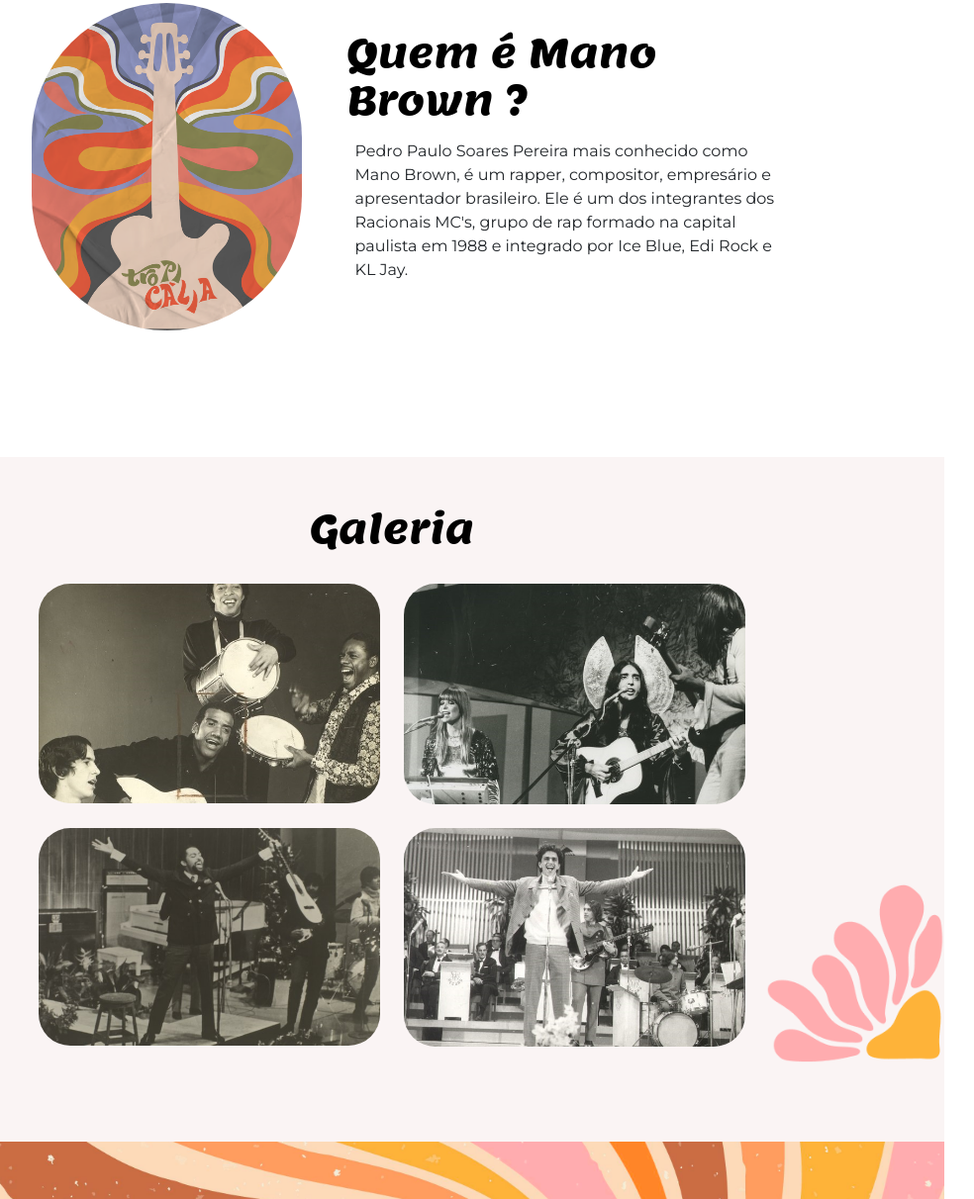
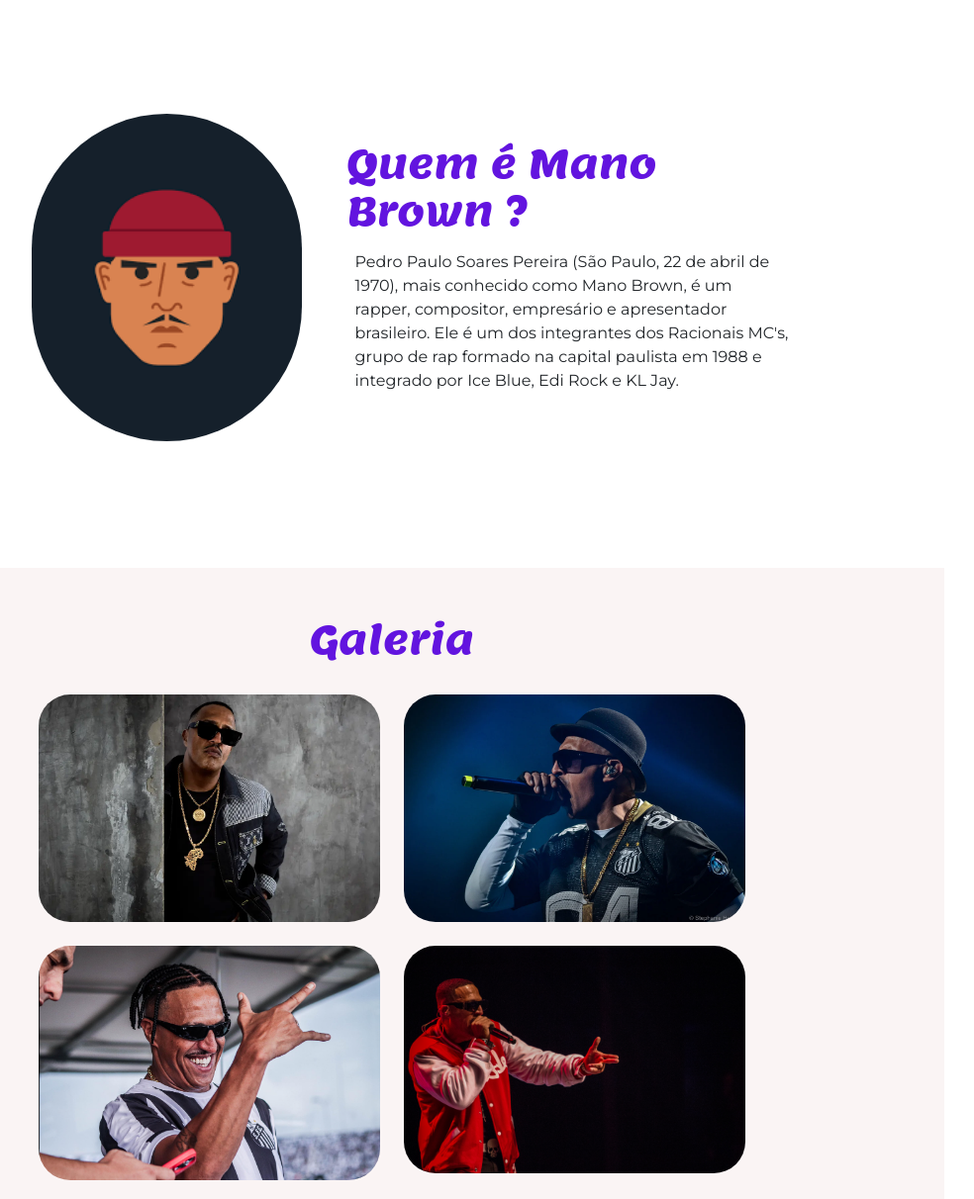
Before and after one commit to lucaspomba/Acessibilidade-web, a plain HTML site: page index.html in a window 1280 px wide. Shown: the part 1043-2255 px from the top of the page at 99% size, without its empty margins (244-1228 px from the left). Drawn offline with nearby package versions, Linux system fonts and the light colour scheme.

Commit message:
Add files via upload

```diff
--- a/index.html
+++ b/index.html
@@ -15,7 +15,7 @@
     <header class=" p-5">
 
         <nav class="container d-flex justify-content-between align-items-center" >
-            <img src="imagns mano brown/logo.png" width="200" class="nav-img " loading="lazy">
+            <img src="imagns mano brown/brown.png" width="200" class="nav-img " loading="lazy">
             <ul class="nav mt-5">
                 <li class="nav-item"><a class="nav-link" href="#inicio">Início</a></li>
                 <li class="nav-item"><a class="nav-link" href="#galeria">Galeria</a></li>
@@ -40,13 +40,13 @@
             <div class="inicio-fundo d-flex justify-content-between align-items-center">
                 <div class="esquerda-conteudo">
                     <h1 class="display-4 text-white fst-italic fw-bold">Boas-vindas a</h1>
-                    <img src="imagns mano brown/logo.png" class="mb-3" width="563"
+                    <img src="imagns mano brown/Picsart_25-02-24_13-28-48-712.png" class="mb-3" width="563"
                         height="278" loading="lazy">
                     <a href="#tropicalia"
                         class="btn btn-primary btn-lg botao-inicio fw-semibold">Quero
                         conhecer!</a>
                 </div>
-                <img src="imagns mano brown/7hu5qcmlrenrv6l4y27hzmqmd (1).png"A imagem apresenta o grupo musical Os mutantes, sao tres pessoas cantando em um microfone" title="Os mutantes - CC0 Domínio Público / Acervo Arquivo Nacional" class="img-fluid img-inicio">
+                <img src="imagns mano brown/mano-brown (3).png" A imagem apresenta o grupo musical Os mutantes, sao tres pessoas cantando em um microfone title="Os mutantes - CC0 Domínio Público / Acervo Arquivo Nacional" class="img-fluid img-inicio">
 
               </div>
         </section>
@@ -54,11 +54,11 @@
         <section id="tropicalia" class="my-5 pt-6 secao-tropicalia" tabindex="0" aria-label="Seção explicativa sobre a tropicália">
             <div class="container d-flex align-items-center ">
                 <div class="col-4 d-flex justify-content-center ">
-                    <img src="img/image (1).png" class="rounded-pill" width="273" height="331" loading="lazy">
+                    <img src="imagns mano brown/images.png" class="rounded-pill" width="273" height="331" loading="lazy">
                 </div>
                 <div class="col-5">
                     <h2>Quem é Mano Brown ?</h2>
-                    <p class="p-2">Pedro Paulo Soares Pereira mais conhecido como Mano Brown, é um rapper, compositor, empresário e apresentador brasileiro. Ele é um dos integrantes dos Racionais MC's, grupo de rap formado na capital paulista em 1988 e integrado por Ice Blue, Edi Rock e KL Jay. </p>
+                    <p class="p-2">Pedro Paulo Soares Pereira (São Paulo, 22 de abril de 1970), mais conhecido como Mano Brown, é um rapper, compositor, empresário e apresentador brasileiro. Ele é um dos integrantes dos Racionais MC's, grupo de rap formado na capital paulista em 1988 e integrado por Ice Blue, Edi Rock e KL Jay. </p>
                 </div>
             </div>
         </section>
@@ -69,20 +69,20 @@
 
                 <div class="row justify-content-md-center">
                     <div class="col-md-4">
-                        <img src="img/lossy-page1-640px-Jorge_Ben_e_o_Trio_Mocotó_no_Teatro_da_Lagoa,_1971.tif.jpg"
+                        <img src="imagns mano brown/Mano-Brown-leva-turne-MB10-ao-Estacao-Verao-Show-em-Praia-Grande.jpg"
                             class="img-fluid rounded-5" loading="lazy">
                     </div>
                     <div class="col-md-4">
-                        <img src="img/lossy-page1-640px-Os_Mutantes_2.tif.jpg" class="img-fluid rounded-5"
+                        <img src="imagns mano brown/Racionais-MCs-3-décadas-19.jpg" class="img-fluid rounded-5"
                             loading="lazy">
                     </div>
                 </div>
                 <div class="row mt-4  justify-content-md-center">
                     <div class="col-md-4">
-                        <img src="img/lossy-page1-640px-Gilberto_Gil_nos_anos_1960.tif.jpg" class="img-fluid rounded-5" loading="lazy">
+                        <img src="imagns mano brown/Capturar.PNG" class="img-fluid rounded-5" loading="lazy">
                     </div>
                     <div class="col-md-4">
-                        <img src="img/lossy-page1-640px-Caetano_Veloso_no_III_Festival_da_Música_Popular.tif.jpg"
+                        <img src="imagns mano brown/capa2.jpg"
                             class="img-fluid rounded-5" loading="lazy">
                     </div>
                 </div>
--- a/styles.css
+++ b/styles.css
@@ -2,10 +2,10 @@
 @import url('https://fonts.googleapis.com/css2?family=Lemon&display=swap');
 
 :root {
-    --laranja-claro: #000000;
+    --laranja-claro: #6214df;
     --alto-contraste-fundo: #000000;
-    --alto-contraste-texto: #ffffff;
-    --alto-contraste-link: #ffd700;
+    --alto-contraste-texto: #dcdf14;
+    --alto-contraste-link:  #dcdf14;
 }
 
 body {
@@ -30,7 +30,7 @@ section {
 
 .inicio-fundo {
     /* aula 3 */
-    background-image: url('img/fundo.jpg');
+    background-image: url('img/wave-background-technology-background-weaving-thread-artificial-intelligence-waves-backgroun_738063-178.jpg');
     /* Substitua pelo caminho da sua imagem */
     background-size: cover;
     background-position: right;
@@ -107,12 +107,11 @@ h2 {
 }
 
 .fundo-galeria {
-    background: url('img/flor-bottom-direita.png') bottom right no-repeat;
     background-size: 180px 180px;
 }
 
 #contato {
-    background-image: url('img/4965007.jpg');
+    background-image: url('img/artistic-blurry-colorful-wallpaper-background_58702-8265.jpg');
     background-size: cover;
     padding: 4rem 0;
     /* Espaçamento interno para a seção de contato */
```
Also changed, not shown: imagns mano brown/163837788561a7a99d20c30_1638377885_3x2_md.jpg (added), imagns mano brown/Capturar.PNG (added), imagns mano brown/Mano-Brown-leva-turne-MB10-ao-Estacao-Verao-Show-em-Praia-Grande.jpg (added), imagns mano brown/Picsart_25-02-24_13-28-48-712.png (added), imagns mano brown/Racionais-MCs-3-décadas-19.jpg (added), imagns mano brown/brown.png (added), imagns mano brown/capa2.jpg (added), imagns mano brown/download.jpg (added), imagns mano brown/images.png (added), imagns mano brown/mano-brown (1).png (added), imagns mano brown/mano-brown (2).png (added), imagns mano brown/mano-brown (3).png (added), imagns mano brown/mano-brown-podpah-podcast.jpg (added), imagns mano brown/mano-brown.jpg (added), 3 more files, 1 other file.
